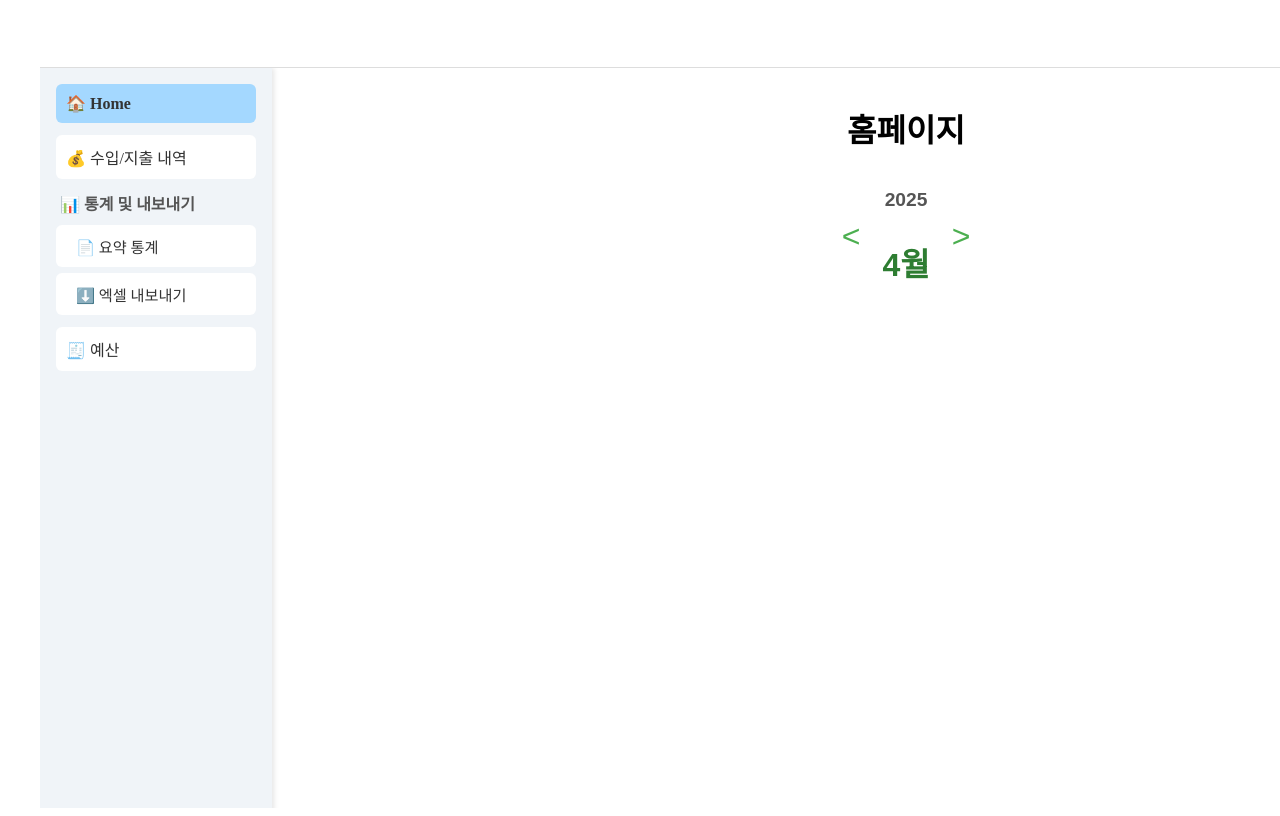
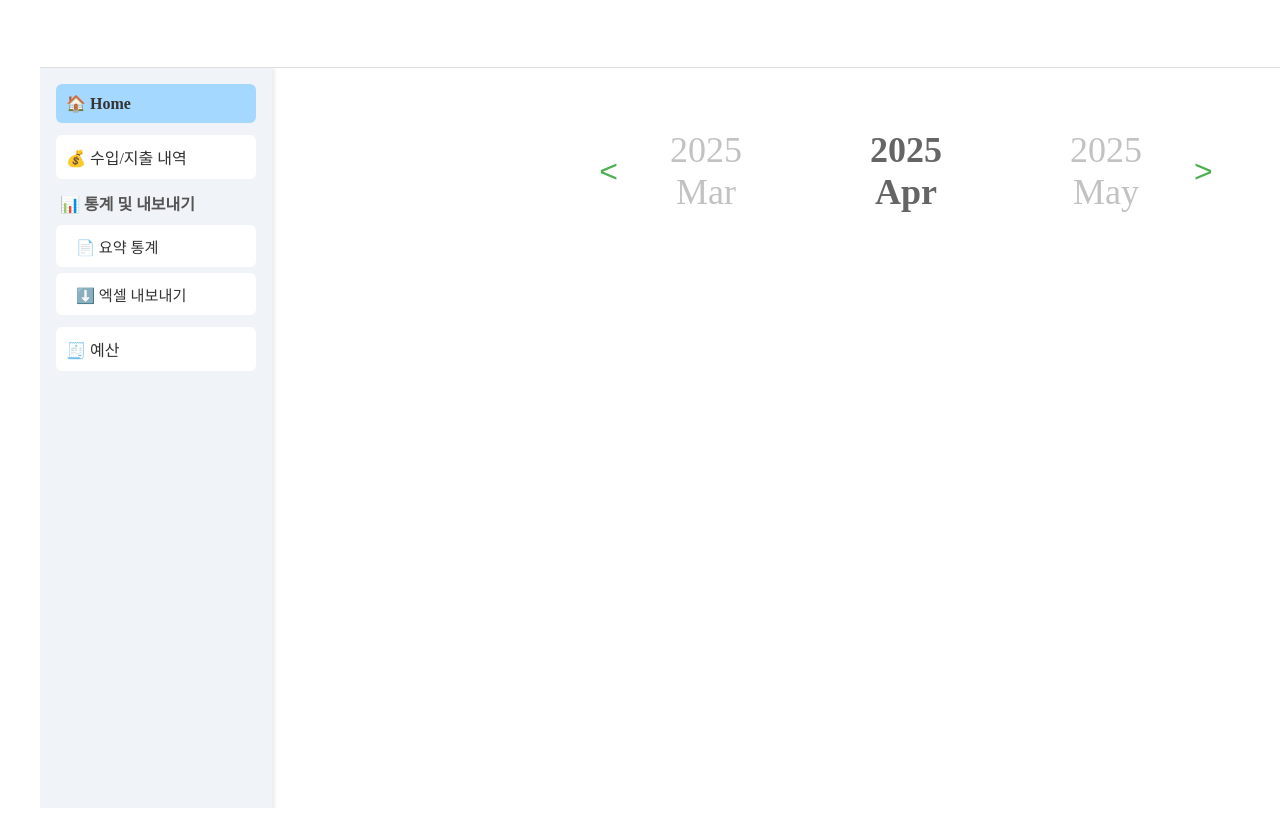
Before and after one commit to SuccessInovation/AccountBook, a Vue app in the folder AccountBook/: page /home in a window 1280 px wide. Shown: the top 816 px of the page. Built offline with nearby package versions, Linux system fonts and the light colour scheme.

Commit message:
Feature : 홈페이지 월 이동 버튼 추가

```diff
--- a/AccountBook/src/pages/HomePage.vue
+++ b/AccountBook/src/pages/HomePage.vue
@@ -1,88 +1,162 @@
-<template>
-  <div class="HomePage">
-    <h1>홈페이지</h1>
+<script setup>
+import { ref, computed } from 'vue'
 
-    <div class="calendar-header">
-      <button @click="goToPrevMonth" class="arrow">&lt;</button>
-      <div class="date-info">
-        <span class="year">{{ currentYear }}</span>
-        <br />
-        <span class="month">{{ currentMonth + 1 }}월</span>
-      </div>
-      <button @click="goToNextMonth" class="arrow">&gt;</button>
-    </div>
-  </div>
-</template>
+// 월 이름을 숫자(index)로부터 가져오기 위한 배열
+// index 0 → January, index 11 → December
+const month_names = [
+  'Jan',
+  'Feb',
+  'Mar',
+  'Apr',
+  'May',
+  'June',
+  'July',
+  'Aug',
+  'Sep',
+  'Oct',
+  'Nov',
+  'Dec',
+]
 
-<script setup>
-//npm install @vuepic/vue-datepicker datepicker 설치
-import { ref } from 'vue'
+//  현재 날짜 기준으로 초기값 설정
+const base_date = new Date()
 
-// 현재 날짜 기준으로 시작
-const today = new Date()
-const currentYear = ref(today.getFullYear())
-const currentMonth = ref(today.getMonth()) // 0부터 시작 (0=1월)
+//  current_year: 현재 보고 있는 연도를 저장하는 반응형 변수
+//    - ref를 사용하여 반응형으로 상태를 추적함
+const current_year = ref(base_date.getFullYear())
 
-// 이전 달로 이동
-function goToPrevMonth() {
-  if (currentMonth.value === 0) {
-    currentMonth.value = 11
-    currentYear.value--
-  } else {
-    currentMonth.value--
+//  current_month: 현재 보고 있는 월 (0~11)
+//    - base_date에서 getMonth()는 0부터 시작하므로 그대로 사용
+const current_month = ref(base_date.getMonth())
+
+//  get_month_data: offset을 받아서 해당 월/연 정보를 반환하는 함수
+//    - offset은 -1, 0, 1 (이전 달, 현재 달, 다음 달)
+//    - new Date는 자동으로 월이 12 이상이면 다음 해로, 0보다 작으면 이전 해로 계산됨
+function get_month_data(offset) {
+  const date = new Date(current_year.value, current_month.value + offset)
+  return {
+    year: date.getFullYear(), // 계산된 연도
+    month: date.getMonth(), // 계산된 월 (0~11)
   }
 }
 
-// 다음 달로 이동
-function goToNextMonth() {
-  if (currentMonth.value === 11) {
-    currentMonth.value = 0
-    currentYear.value++
+//  visible_months: 화면에 보여줄 3개월 데이터 (이전/현재/다음 달)
+//    - computed로 자동 갱신되며, 배열로 렌더링됨
+const visible_months = computed(() => [
+  get_month_data(-1), // 이전 달
+  get_month_data(0), // 현재 달
+  get_month_data(1), // 다음 달
+])
+
+//  이전 달로 이동하는 함수
+//    - 월이 0 (1월)일 경우, 연도를 -1 하고 12월로 설정
+//    - 아니면 단순히 -1
+function go_to_prev_month() {
+  if (current_month.value === 0) {
+    current_month.value = 11
+    current_year.value--
   } else {
-    currentMonth.value++
+    current_month.value--
+  }
+}
+
+//  다음 달로 이동하는 함수
+//    - 월이 11 (12월)일 경우, 연도를 +1 하고 1월로 설정
+//    - 아니면 단순히 +1
+function go_to_next_month() {
+  if (current_month.value === 11) {
+    current_month.value = 0
+    current_year.value++
+  } else {
+    current_month.value++
   }
 }
 </script>
+
+<template>
+  <div class="calendar_carousel">
+    <!-- 왼쪽 화살표: 이전 달로 이동 -->
+    <button class="arrow" @click="go_to_prev_month">&lt;</button>
+
+    <!-- 월을 보여주는 영역 (이전, 현재, 다음) -->
+    <div class="month_slider">
+      <!-- 현재를 기준으로 3개의 월 정보 렌더링 -->
+      <div
+        v-for="(month, index) in visible_months"
+        :key="index"
+        class="month_item"
+      >
+        <p :class="{ active: index === 1, faded: index !== 1 }">
+          {{ month.year }} {{ month_names[month.month] }}
+        </p>
+      </div>
+    </div>
+
+    <!-- 오른쪽 화살표: 다음 달로 이동 -->
+    <button class="arrow" @click="go_to_next_month">&gt;</button>
+  </div>
+</template>
 
 <style scoped>
 h1 {
   text-align: center;
 }
-.calendar-header {
+
+/* 전체 레이아웃: 화살표 + 중앙 월 표시 */
+.calendar_carousel {
   display: flex;
   align-items: center;
   justify-content: center;
-  gap: 1rem;
-  font-family: 'Pretendard', sans-serif;
-  font-size: 1.5rem;
-  font-weight: 600;
-  padding: 1rem;
+  gap: 2rem;
 }
 
+/* 월을 보여주는 가운데 영역 (3개의 월 정보가 가로 정렬됨) */
+.month_slider {
+  display: flex;
+  width: 500px;
+  overflow: hidden;
+  justify-content: space-between;
+}
+
+/* 각 월 항목 기본 스타일: 축소 + 투명 */
+.month_item {
+  width: 100px;
+  text-align: center;
+  font-size: 1.2rem;
+  opacity: 0.6; /* 반투명 처리 */
+  transform: scale(0.9); /* 크기 축소 */
+  transition: all 0.5s ease; /* 부드러운 전환 */
+}
+
+.month_item p {
+  font-size: 2.5rem;
+}
+
+.faded {
+  opacity: 0.4;
+}
+.active {
+  font-weight: bold;
+}
+
+/* 가운데 항목에 강조 스타일 적용 */
+.month_item.active {
+  font-size: 1.5rem;
+  font-weight: bold;
+  opacity: 1; /* 완전 불투명 */
+  transform: scale(1.1); /* 강조 확대 */
+}
+
+/* 좌우 화살표 버튼 스타일 */
 .arrow {
+  font-size: 2rem;
+  cursor: pointer;
   background: none;
   border: none;
-  font-size: 2rem;
-  cursor: pointer;
-  color: #4caf50; /* 초록 계열 */
+  color: #4caf50;
   transition: transform 0.2s ease;
 }
 .arrow:hover {
-  transform: scale(1.2);
-}
-
-.date-info {
-  display: flex;
-  flex-direction: column;
-  align-items: center;
-}
-
-.year {
-  font-size: 1.2rem;
-  color: #555;
-}
-.month {
-  font-size: 2rem;
-  color: #2e7d32;
+  transform: scale(1.2); /* 마우스 호버 시 확대 효과 */
 }
 </style>
```
